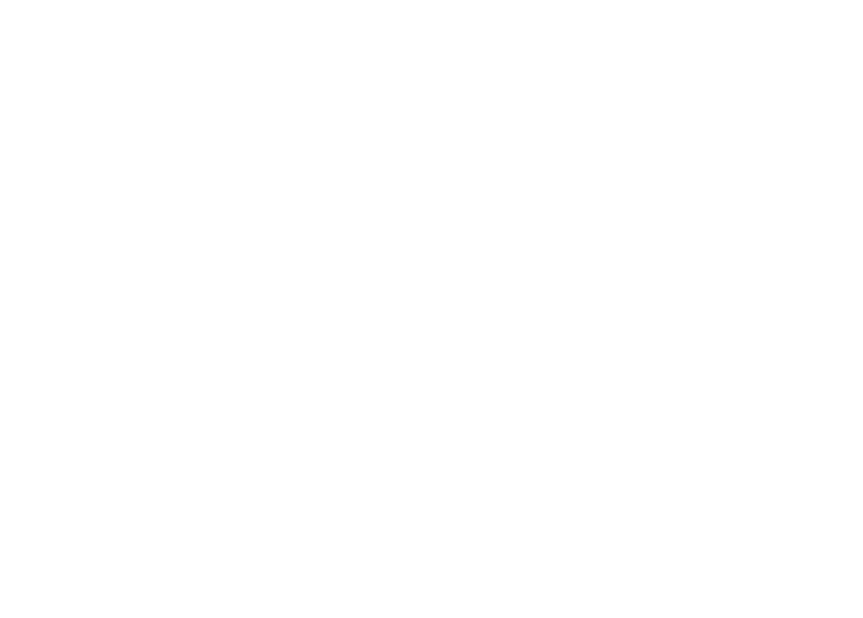
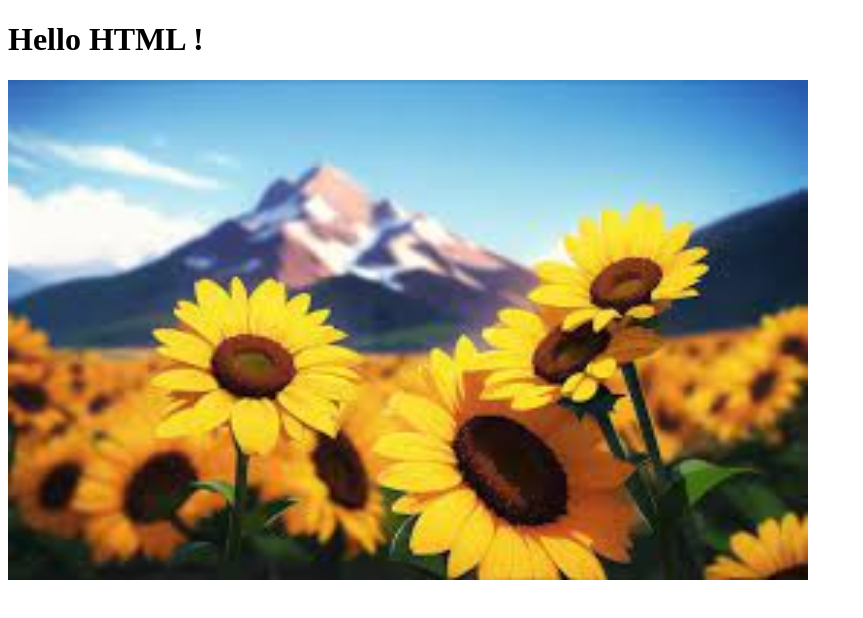
Before and after one commit to as-vittsivskyi/html-project, a plain HTML site: page index.html in a window 1280 px wide. Shown: the whole page, without its empty margins (0-863 px from the left). Drawn offline with Linux system fonts and the light colour scheme.

Commit message:
Sample ntml markup

```diff
--- a/index.html
+++ b/index.html
@@ -1,13 +1,26 @@
 <!DOCTYPE html>
 <html lang="en">
+
 <head>
     <meta charset="UTF-8">
     <meta http-equiv="X-UA-Compatible" content="IE=edge">
     <meta name="viewport" content="width=device-width, initial-scale=1.0">
-    <title>Document</title>
-    <link rel="shortcut icon" href="https://placekitten.com/96/139" type="image/x-icon">
+    <title>Webpage</title>
+    <link rel="shortcut icon" href="img/web.jpg" type="image/x-icon">
 </head>
+
 <body>
+
+    <h1>Hello HTML !</h1>
+    <img src="img/web.jpg" alt="sun">
+
     <script src="https://unpkg.com/html-data-include@3.3.3/html-data-include.js"></script>
+    <style>
+        img{
+            width: 800px;
+            height: 500px;
+        }
+    </style>
 </body>
+
 </html>
```
Also changed, not shown: img/web.jpg (added).
